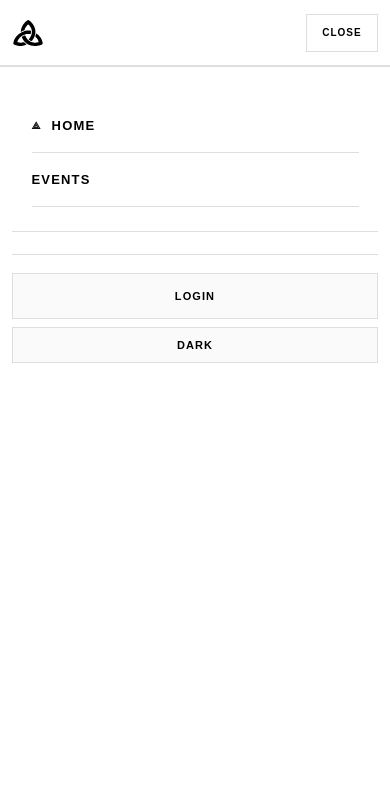
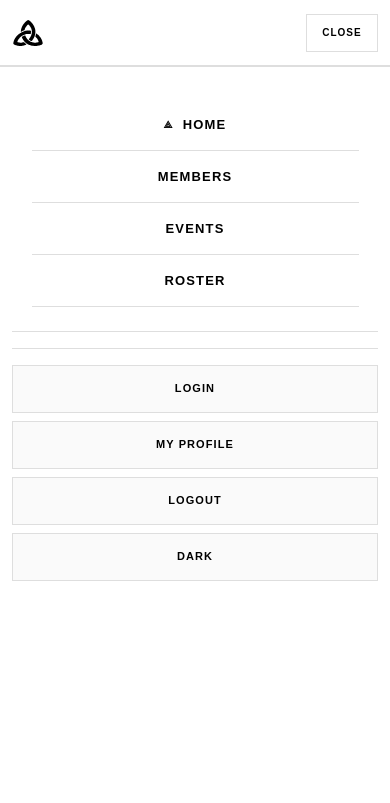
Before and after one commit to triad-rooc/triad-guild, a website: page index.html in a window 390 px wide. Both pictures are taken after a click on the button "MENU". Shown: the top 803 px of the page. Drawn offline with Linux system fonts and the light colour scheme; no server answers.

Commit message:
Center and compact mobile navigation

```diff
--- a/css/style.css
+++ b/css/style.css
@@ -3184,3 +3184,100 @@
     letter-spacing: .12em;
   }
 }
+
+
+/* TRIAD centered mobile menu final */
+@media (max-width: 700px) {
+  .header-menu {
+    padding-top: 18px;
+  }
+
+  .site-nav {
+    width: 100%;
+  }
+
+  :root.auth-member .site-nav > a.member-only,
+  :root.auth-staff .site-nav > a.staff-only,
+  .site-nav > a,
+  .nav-dropdown-toggle {
+    display: flex !important;
+    align-items: center;
+    justify-content: center;
+    min-height: 52px;
+    padding: 0 !important;
+    text-align: center;
+    border-bottom: 1px solid var(--line);
+  }
+
+  .site-nav > a.active::before {
+    margin-right: 9px;
+  }
+
+  :root.auth-member .nav-dropdown.member-only {
+    display: block !important;
+    width: 100%;
+  }
+
+  .nav-dropdown-toggle {
+    position: relative;
+    padding-left: 34px !important;
+    padding-right: 34px !important;
+  }
+
+  .nav-dropdown-toggle .nav-caret {
+    position: absolute;
+    right: 12px;
+    margin-left: 0;
+  }
+
+  .nav-dropdown-menu {
+    width: 100%;
+    margin: 0;
+    padding: 4px 0 8px;
+    border-left: 0;
+    border-top: 1px solid var(--line);
+    text-align: center;
+  }
+
+  .nav-dropdown-menu a {
+    justify-content: center;
+    min-height: 42px;
+    padding: 0 10px !important;
+    text-align: center;
+  }
+
+  .account-nav {
+    margin-top: 16px;
+    padding-top: 16px;
+    gap: 8px;
+    grid-template-columns: repeat(2, minmax(0, 1fr));
+  }
+
+  :root.auth-member .account-nav .member-session-only,
+  .account-nav a,
+  .account-nav button {
+    display: flex !important;
+    align-items: center;
+    justify-content: center;
+    min-height: 48px;
+    height: 48px;
+    padding: 0 10px !important;
+    margin: 0 !important;
+    line-height: 1.2;
+    text-align: center;
+  }
+
+  .account-nav .theme-toggle {
+    grid-column: 1 / -1;
+  }
+}
+
+@media (max-width: 420px) {
+  .account-nav {
+    grid-template-columns: 1fr;
+  }
+
+  .account-nav .theme-toggle {
+    grid-column: auto;
+  }
+}
```
